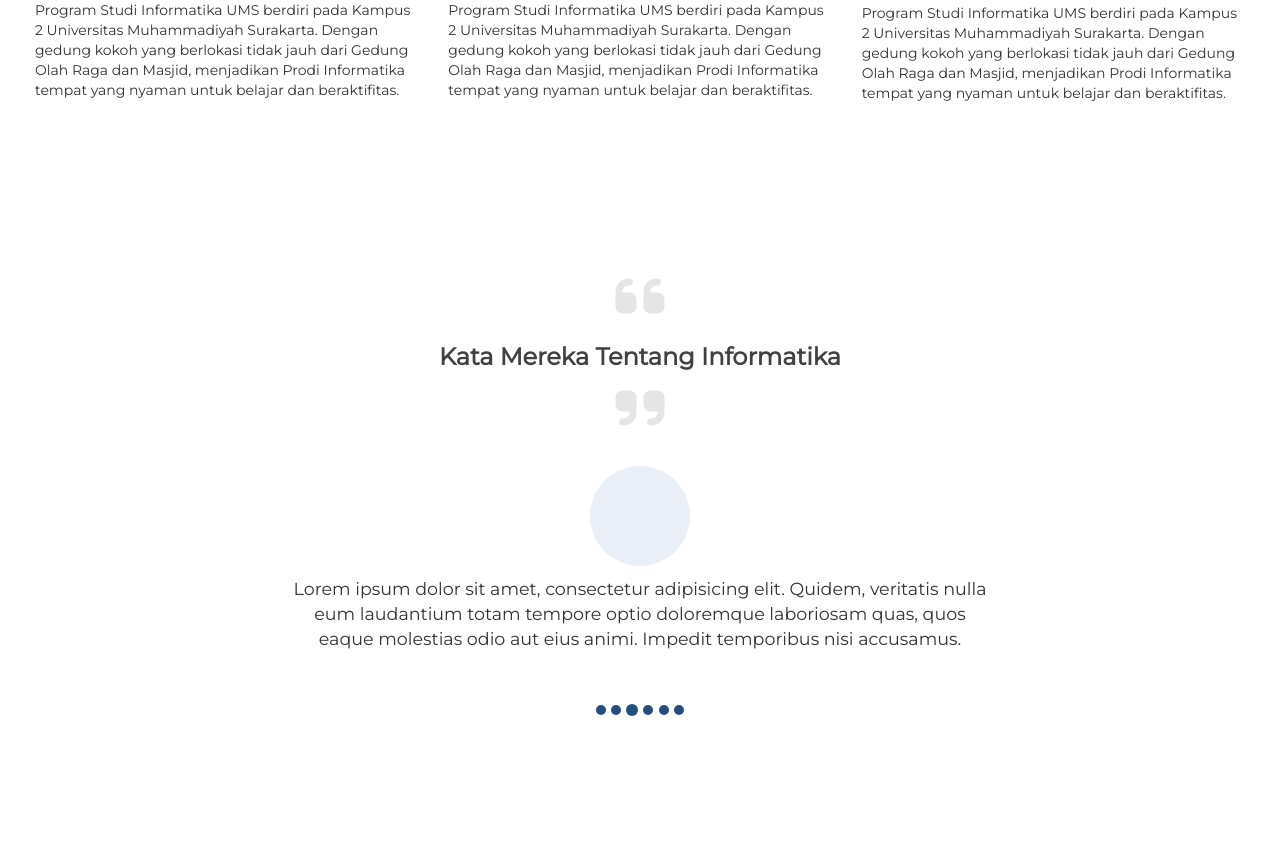
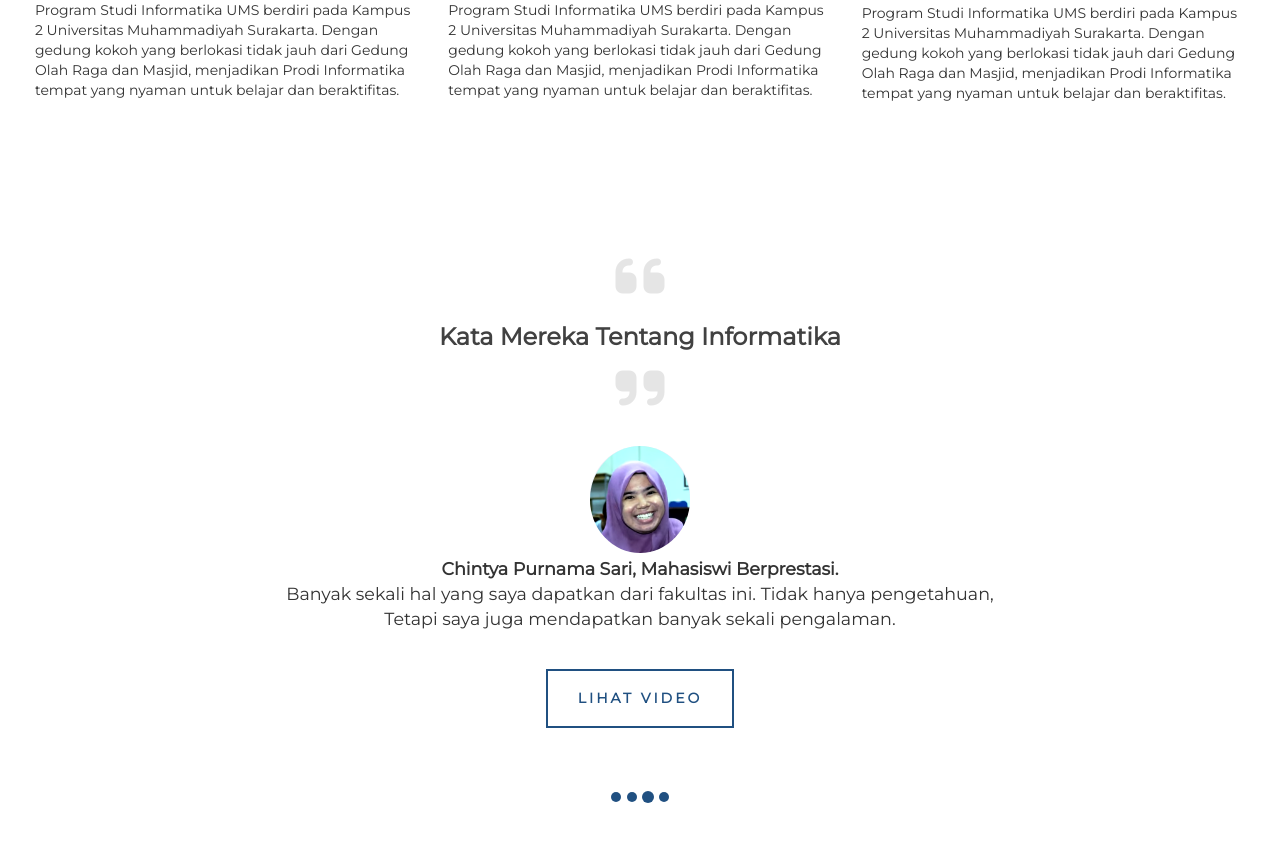
Before and after one commit to fikrikhaidir/informatika-web, a Django app: page / in a window 1280 px wide. Shown: the part 1353-2194 px from the top of the page. Run offline with Django 3.2, Linux system fonts and the light colour scheme; some libraries are stand-ins or nearby versions.

Commit message:
Testimonial carousel in homepage finish

```diff
--- a/static/css/carouselhead.css
+++ b/static/css/carouselhead.css
@@ -76,7 +76,7 @@
 /********************************/
 /*          Custom Buttons      */
 /********************************/
-.btn.btn-lg {padding: 10px 40px;}
+/*.btn.btn-lg {padding: 10px 40px;}*/
 .btn.btn-hero,
 .btn.btn-hero:hover,
 .btn.btn-hero:focus {
@@ -95,12 +95,10 @@
     -moz-border-radius: 0px !important;
     -moz-background-clip: padding;
     background-clip: padding-box;
-    /*font-size: 0.7em;*/
     -webkit-transition: all 0.5s ease-out;
     -moz-transition: all 0.5s ease-out;
     -o-transition: all 0.5s ease-out;
     transition: all 0.5s ease-out;
-    /*background: rgba(111, 111, 111, 0.35);*/
     -webkit-box-sizing: content-box;
     -moz-box-sizing: content-box;
     box-sizing: content-box;
--- a/static/css/ghost-btn.css
+++ b/static/css/ghost-btn.css
@@ -1,4 +1,4 @@
-.btn.btn-lg {padding: 10px 40px;}
+/*.btn.btn-lg {padding: 10px 40px;}*/
 .btn.btn-ghost-black,
 .btn.btn-ghost-black:hover,
 .btn.btn-ghost-black:focus {
@@ -17,7 +17,6 @@
     -moz-border-radius: 0px !important;
     -moz-background-clip: padding;
     background-clip: padding-box;
-    /*font-size: 0.7em;*/
     -webkit-transition: all 0.5s ease-out;
     -moz-transition: all 0.5s ease-out;
     -o-transition: all 0.5s ease-out;
@@ -41,3 +40,7 @@
 .btn.btn-ghost-black:focus {
     outline: none;
 }
+
+#btnTestimoni{
+  margin-top: 8px !important;
+}
--- a/templates/home.html
+++ b/templates/home.html
@@ -4,6 +4,7 @@
 {% block css %}
     <link rel="stylesheet" type="text/css" href="{% static 'css/carouselhead.css' %}" />
     <link rel="stylesheet" type="text/css" href="{% static 'css/carousel.css' %}" />
+    <link rel="stylesheet" type="text/css" href="{% static 'css/ghost-btn.css' %}" />
     <link rel="stylesheet" href="https://cdnjs.cloudflare.com/ajax/libs/animate.css/3.5.2/animate.min.css">
     <style>
     .fade-carousel .slides .slide-3 {
@@ -105,7 +106,6 @@
     <p id="text-justify" id="review-konten">
         Program Studi Informatika UMS berdiri pada Kampus 2 Universitas Muhammadiyah Surakarta. Dengan gedung kokoh yang berlokasi tidak jauh dari Gedung Olah Raga dan Masjid, menjadikan Prodi Informatika tempat yang nyaman untuk belajar dan beraktifitas.
     </p>
-    <br>
   </div>
   <div class="col-md-4">
     <img src="{% static 'img/g1.JPG' %}" alt="..." class="img-responsive">
@@ -114,7 +114,6 @@
     <p id="text-justify" id="review-konten">
         Program Studi Informatika UMS berdiri pada Kampus 2 Universitas Muhammadiyah Surakarta. Dengan gedung kokoh yang berlokasi tidak jauh dari Gedung Olah Raga dan Masjid, menjadikan Prodi Informatika tempat yang nyaman untuk belajar dan beraktifitas.
     </p>
-    <br>
   </div><div class="col-md-4">
     <img src="{% static 'img/g3.JPG' %}" alt="..." class="img-responsive">
     <br />
@@ -122,7 +121,6 @@
     <p id="text-justify" id="review-konten">
         Program Studi Informatika UMS berdiri pada Kampus 2 Universitas Muhammadiyah Surakarta. Dengan gedung kokoh yang berlokasi tidak jauh dari Gedung Olah Raga dan Masjid, menjadikan Prodi Informatika tempat yang nyaman untuk belajar dan beraktifitas.
     </p>
-    <br>
   </div>
 </div>
 </div>
@@ -133,54 +131,54 @@
         <div class="row">
             <div class="col-md-8 col-md-offset-2">
                 <div class="quote"><i class="fa fa-quote-left fa-4x"></i><h3>Kata Mereka Tentang Informatika</h3><i class="fa fa-quote-right fa-4x"></i></div>
-                <div class="carousel slide" id="fade-quote-carousel" data-ride="carousel" data-interval="3000">
+                <div class="carousel slide" id="fade-quote-carousel" data-ride="carousel" data-interval="3700">
                     <!-- Carousel indicators -->
                     <ol class="carousel-indicators">
                         <li data-target="#fade-quote-carousel" data-slide-to="0"></li>
                         <li data-target="#fade-quote-carousel" data-slide-to="1"></li>
                         <li data-target="#fade-quote-carousel" data-slide-to="2" class="active"></li>
                         <li data-target="#fade-quote-carousel" data-slide-to="3"></li>
-                        <li data-target="#fade-quote-carousel" data-slide-to="4"></li>
-                        <li data-target="#fade-quote-carousel" data-slide-to="5"></li>
                     </ol>
                     <!-- Carousel items -->
                     <div class="carousel-inner">
                         <div class="item">
-                            <div class="profile-circle" style="background-color: rgba(0,0,0,.2);"></div>
+                            <div class="profile-circle" style="background-color: rgba(0,0,0,.2);"><img class="img-circle img-responsive" src="{% static 'img/testimoni/septiawan1.png' %}" /></div>
                             <blockquote>
-                                <p>Lorem ipsum dolor sit amet, consectetur adipisicing elit. Quidem, veritatis nulla eum laudantium totam tempore optio doloremque laboriosam quas, quos eaque molestias odio aut eius animi. Impedit temporibus nisi accusamus.</p>
+                                <p><b>Septiawan Bagus P, Alumni.</b><br /> Apa yang saya dapatkan di perkuliahan sangat menunjang untuk pekerjaan saya saat ini.</p>
                             </blockquote>
+                            <center>
+                              <a href="https://www.youtube.com/watch?v=re0KneGGk5M">              <button class="btn btn-ghost-black btn-lg" role="button" id="btnTestimoni">LIHAT VIDEO</button></a>
+                            </center>
+
                         </div>
                         <div class="item">
-                            <div class="profile-circle" style="background-color: rgba(77,5,51,.2);"></div>
+                            <div class="profile-circle" style="background-color: rgba(77,5,51,.2);"><img class="img-circle img-responsive" src="{% static 'img/testimoni/jayus.png' %}" /></div>
                             <blockquote>
-                                <p>Lorem ipsum dolor sit amet, consectetur adipisicing elit. Quidem, veritatis nulla eum laudantium totam tempore optio doloremque laboriosam quas, quos eaque molestias odio aut eius animi. Impedit temporibus nisi accusamus.</p>
+                                <p><b>Jayus Purnomo Jati, Alumni.</b><br /> Banyak sekali manfaat yang saya dapatkan pada saat saya berkuliah di Informatika UMS.</p>
                             </blockquote>
+                            <center>
+                              <a href="https://www.youtube.com/watch?v=jpTC8pGvbsQ">              <button class="btn btn-ghost-black btn-lg" role="button" id="btnTestimoni">LIHAT VIDEO</button></a>
+                            </center>
+                        </div>
+                        <div class="item">
+                            <div class="profile-circle" style="background-color: rgba(145,169,216,.2);"><img class="img-circle img-responsive" src="{% static 'img/testimoni/anwar.png' %}" /></div>
+                            <blockquote>
+                                <p><b>Anwar Dwi Harnanto, Alumni.</b><br /> Disini saya banyak menerapkan materi-materi yang didapat dari perkuliahan sehingga dapat menunjang pekerjaan saya disini.</p>
+                            </blockquote>
+                            <center>
+                              <a href="https://www.youtube.com/watch?v=nTC3WG0SRZs">              <button class="btn btn-ghost-black btn-lg" role="button" id="btnTestimoni">LIHAT VIDEO</button></a>
+                            </center>
                         </div>
                         <div class="active item">
-                            <div class="profile-circle" style="background-color: rgba(145,169,216,.2);"></div>
+                            <div class="profile-circle" style="background-color: rgba(145,169,216,.2);"><img class="img-circle img-responsive" src="{% static 'img/testimoni/chintya.png' %}" /></div>
                             <blockquote>
-                                <p>Lorem ipsum dolor sit amet, consectetur adipisicing elit. Quidem, veritatis nulla eum laudantium totam tempore optio doloremque laboriosam quas, quos eaque molestias odio aut eius animi. Impedit temporibus nisi accusamus.</p>
+                                <p><b>Chintya Purnama Sari, Mahasiswi Berprestasi.</b><br /> Banyak sekali hal yang saya dapatkan dari fakultas ini. Tidak hanya pengetahuan, Tetapi saya juga mendapatkan banyak sekali pengalaman.</p>
                             </blockquote>
+                            <center>
+                              <a href="https://www.youtube.com/watch?v=npJHJ3_ZzYs">     <button class="btn btn-ghost-black btn-lg" role="button" id="btnTestimoni">LIHAT VIDEO</button></a>
+                            </center>
                         </div>
-                        <div class="item">
-                            <div class="profile-circle" style="background-color: rgba(77,5,51,.2);"></div>
-                            <blockquote>
-                                <p>Lorem ipsum dolor sit amet, consectetur adipisicing elit. Quidem, veritatis nulla eum laudantium totam tempore optio doloremque laboriosam quas, quos eaque molestias odio aut eius animi. Impedit temporibus nisi accusamus.</p>
-                            </blockquote>
-                        </div>
-                        <div class="item">
-                            <div class="profile-circle" style="background-color: rgba(77,5,51,.2);"></div>
-                            <blockquote>
-                                <p>Lorem ipsum dolor sit amet, consectetur adipisicing elit. Quidem, veritatis nulla eum laudantium totam tempore optio doloremque laboriosam quas, quos eaque molestias odio aut eius animi. Impedit temporibus nisi accusamus.</p>
-                            </blockquote>
-                        </div>
-                        <div class="item">
-                            <div class="profile-circle" style="background-color: rgba(77,5,51,.2);"></div>
-                            <blockquote>
-                                <p>Lorem ipsum dolor sit amet, consectetur adipisicing elit. Quidem, veritatis nulla eum laudantium totam tempore optio doloremque laboriosam quas, quos eaque molestias odio aut eius animi. Impedit temporibus nisi accusamus.</p>
-                            </blockquote>
-                        </div>
+
                     </div>
                 </div>
             </div>
```
Also changed, not shown: static/img/testimoni/anwar.png (added), static/img/testimoni/chintya.png (added), static/img/testimoni/jayus.png (added), static/img/testimoni/septiawan1.png (added).
